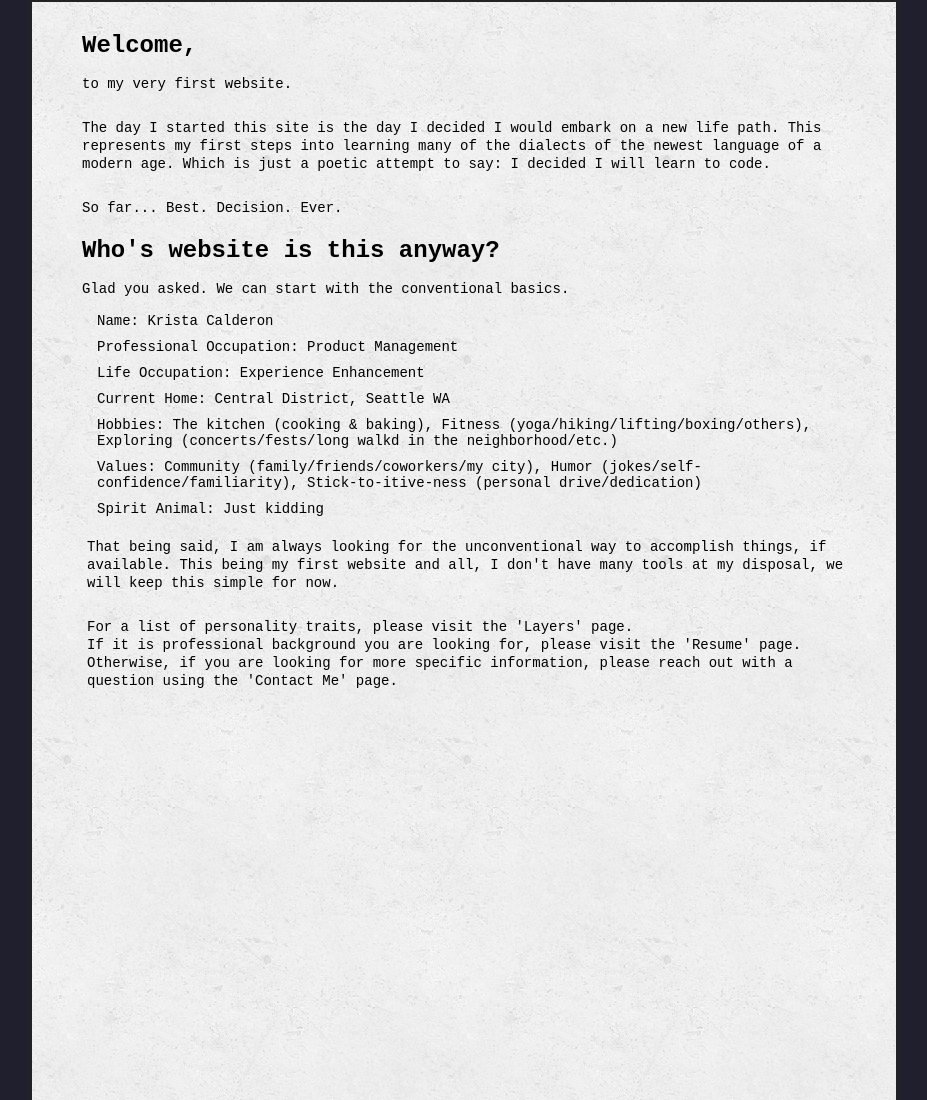
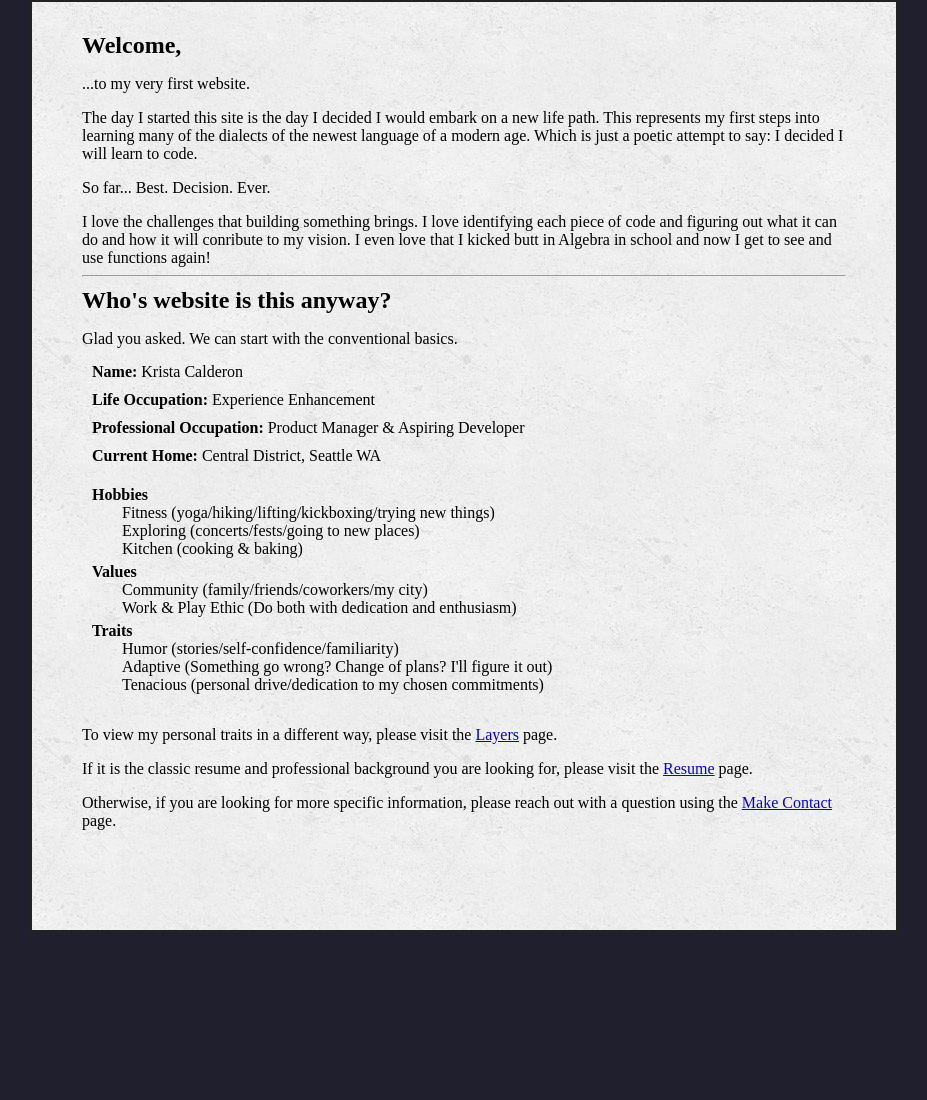
Before and after one commit to kamsci/N00bsFirstWebsite, a plain HTML site: page index.html in a window 1280 px wide. Shown: the part 398-1498 px from the top of the page, without its empty margins (176-1103 px from the left). After the commit the page ends 1336 px from the top, so only its background shows below. Drawn offline with Linux system fonts and the light colour scheme.

Commit message:
Change font across site to Helvica,
All: updated font to helvetica. Welcome Page: Experimented with a
combination of ul and dl lists. Expanded values and traits content.
Added links in body of welcome content to other menus.

```diff
--- a/index.html
+++ b/index.html
@@ -19,9 +19,9 @@
     </div>
     <div class= "content">
       <div class="welcome-content">
-        <h2>Welcome,</h2>
+        <h2>Welcome, </h2>
         <p>
-          to my very first website.
+          ...to my very first website.
         </p>
         <p>
           The day I started this site is the day I decided I would embark on a new life path. This represents my first steps into learning many of the dialects of the newest language of a modern age. Which is just a poetic attempt to say:  I decided I will learn to code.
@@ -29,23 +29,39 @@
         <p>
           So far... Best. Decision. Ever.
         </p>
+
+        <p>
+          I love the challenges that building something brings. I love identifying each piece of code and figuring out what it can do and how it will conribute to my vision. I even love that I kicked butt in Algebra in school and now I get to see and use functions again!
+        </p>
+        <hr>
         <h2>Who's website is this anyway?</h2>
         <p>
           Glad you asked. We can start with the conventional basics.
         </p>
         <ul>
-          <li>Name: Krista Calderon</li>
-          <li>Professional Occupation: Product Management</li>
-          <li>Life Occupation: Experience Enhancement
-          <li>Current Home: Central District, Seattle WA</li>
-          <li>Hobbies: The kitchen (cooking & baking), Fitness (yoga/hiking/lifting/boxing/others), Exploring (concerts/fests/long walkd in the neighborhood/etc.)
-          <li>Values: Community (family/friends/coworkers/my city), Humor (jokes/self-confidence/familiarity), Stick-to-itive-ness (personal drive/dedication)
-          <li>Spirit Animal: Just kidding</li>
+          <li><p1>Name: </p1><p2>Krista Calderon</p2></li>
+          <li><p1>Life Occupation: </p1><p2>Experience Enhancement</p2></li>
+          <li><p1>Professional Occupation: </p1><p2>Product Manager & Aspiring Developer</p2></li>
+          <li><p1>Current Home: </p1><p2>Central District, Seattle WA</p2></li>
+        <dl>
+          <dt>Hobbies</dt>
+          <dd>Fitness (yoga/hiking/lifting/kickboxing/trying new things)</dd>
+          <dd>Exploring (concerts/fests/going to new places)</dd>
+          <dd>Kitchen (cooking & baking)
+          <dt>Values</dt>
+          <dd>Community (family/friends/coworkers/my city)</dd>
+          <dd>Work & Play Ethic (Do both with dedication and enthusiasm)
+          <dt>Traits</dt>
+          <dd>Humor (stories/self-confidence/familiarity)</dd>
+          <dd>Adaptive (Something go wrong? Change of plans? I'll figure it out)
+          <dd>Tenacious (personal drive/dedication to my chosen commitments)</dd>
+        </dl>
         <p>
-          That being said, I am always looking for the unconventional way to accomplish things, if available. This being my first website and all, I don't have many tools at my disposal, we will keep this simple for now.
+          To view my personal traits in a different way, please visit the <a href="layers.html">Layers</a> page.
         </p>
-        <p>
-          For a list of personality traits, please visit the 'Layers' page.<br>If it is professional background you are looking for, please visit the 'Resume' page.<br>Otherwise, if you are looking for more specific information, please reach out with a question using the 'Contact Me' page.
+        <p>If it is the classic resume and professional background you are looking for, please visit the <a href="resume.html">Resume</a> page.
+        </p>
+        <p>Otherwise, if you are looking for more specific information, please reach out with a question using the <a href="contactme.html">Make Contact</a> page.
         </p>
       </div>
     </div>
--- a/main.css
+++ b/main.css
@@ -5,7 +5,7 @@ html, body, h1, h2, h3, h4, h5, ul, ol, li, p, a, img {
 }
 body {
   background-color: #1f1f2e;
-  font-family: monospace;
+  font-family: helvenica;
 }
 .header {
   background: #000000 url(images/PanoWheelBright.jpg) center center no-repeat;
@@ -49,32 +49,44 @@ body {
 .content {
   width: 764px;
   margin: 5px auto 5px auto;
-  padding: 20px 50px 400px 50px;
+  padding: 20px 50px 100px 50px;
   background: #CCCCCC url(images/concrete_seamless.png) top left repeat;
   border: 3px solid #222222;
+  font-size: 16px;
 }
 .content h2 {
   font-size: 24px;
   margin-top: 10px;
 }
 .content li {
-  font-size: 14px;
+  font-size: 16px;
   padding: 5px 0 5px 10px;
 }
 .content h4 {
   border-bottom: 2px;
 }
 .content p {
-  font-size: 14px;
+  font-size: 16px;
   padding-top: 16px;
   line-height: 18px;
 }
-.welcome-content p {
-  padding-bottom: 10px;
+.welcome-content p1 {
+  font-weight: bold;
 }
 .welcome-content ul {
   list-style-type: none;
-  padding-left: 5px;
+  margin-top: 10px;
+}
+.welcome-content li {
+  padding-bottom: 5px;
+}
+.welcome-content dt {
+  font-weight: bold;
+  margin-left: 10px;
+  margin-top: 5px;
+}
+.welcome-content dd {
+
 }
 .layers-content img {
   height: 100px;
@@ -130,12 +142,12 @@ body {
   margin: 20px 0 10px 0;
 }
 .resume-content h5 {
-  font-size: 14px;
+  font-size: 16px;
   padding: 0 0 5px 0;
 }
 .resume-content p {
   padding: 0 0 10px 20px;
-  font-size: 14px;
+  font-size: 16px;
 }
 .resume-content ul {
   padding-left: 20px;
```
Also changed, not shown: layers.html (+1 -1 lines).
